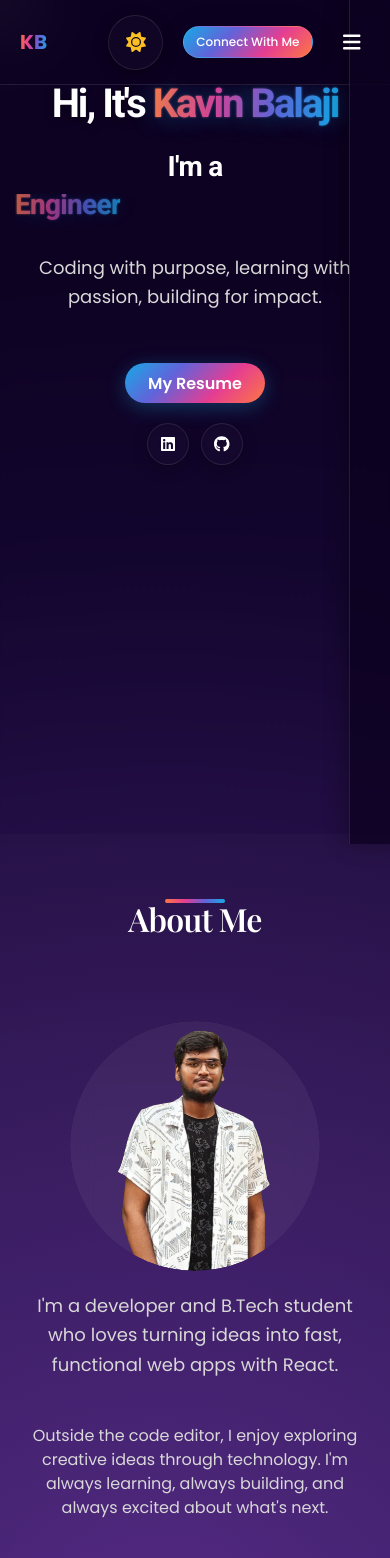
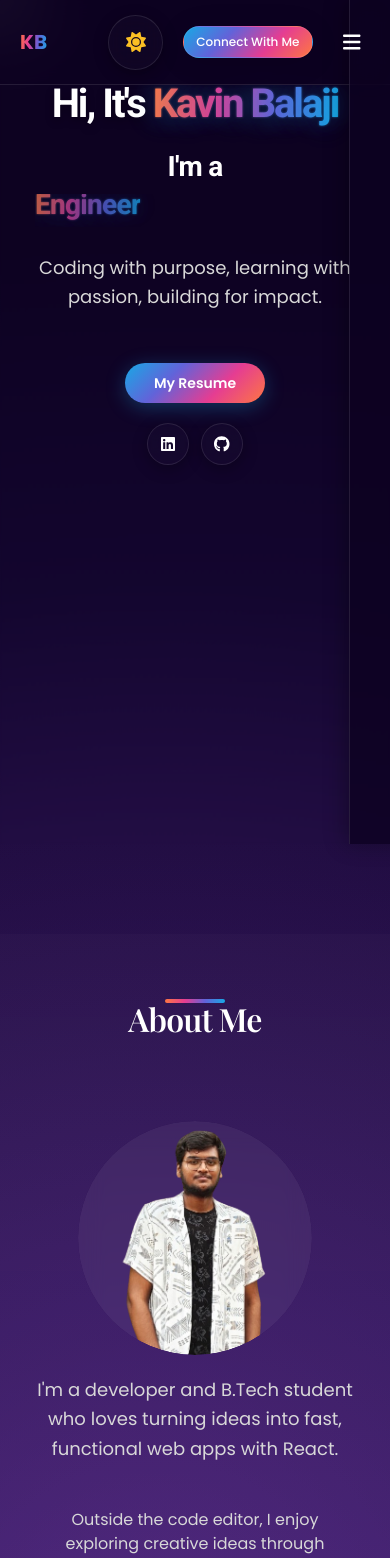
Before and after one commit to kavinbalaji2005/PortFolio, a React (Vite) app: page / in a window 390 px wide. Shown: the top 1558 px of the page. Built offline with nearby package versions, Linux system fonts and the light colour scheme; no server answers; the database is empty.

Commit message:
Fix Mobile Responsiveness Issues

```diff
--- a/src/Header.jsx
+++ b/src/Header.jsx
@@ -32,8 +32,35 @@ const Header = () => {
         setMobileMenuOpen(false);
     };
 
+    // Close mobile menu when clicking outside
+    useEffect(() => {
+        const handleClickOutside = (event) => {
+            if (mobileMenuOpen && !event.target.closest('.nav-bar') && !event.target.closest('.mobile-menu-toggle')) {
+                setMobileMenuOpen(false);
+            }
+        };
+
+        document.addEventListener('click', handleClickOutside);
+        return () => document.removeEventListener('click', handleClickOutside);
+    }, [mobileMenuOpen]);
+
+    // Prevent body scroll when mobile menu is open
+    useEffect(() => {
+        if (mobileMenuOpen) {
+            document.body.style.overflow = 'hidden';
+        } else {
+            document.body.style.overflow = 'unset';
+        }
+
+        return () => {
+            document.body.style.overflow = 'unset';
+        };
+    }, [mobileMenuOpen]);
     return(
         <div className={color ? "header header-bg": "header"}>
+            {/* Mobile menu overlay */}
+            <div className={`mobile-menu-overlay ${mobileMenuOpen ? 'active' : ''}`} onClick={closeMobileMenu}></div>
+
             <div className="header-brand">
                 <span className="logo">KB</span>
             </div>
--- a/src/index.css
+++ b/src/index.css
@@ -307,6 +307,19 @@ body, p, a, button, input, textarea {
 .text-caption {
   margin-bottom: var(--space-2);
 }
+.text-display,
+.text-heading-1,
+.text-heading-2,
+.text-heading-3,
+.text-heading-4 {
+    text-wrap: balance; /* Better text wrapping for headings */
+}
+
+.text-body,
+.text-body-large,
+.text-body-small {
+    text-wrap: pretty; /* Better text wrapping for body text */
+}
 
 /* Enhanced Responsive Typography */
 @media (max-width: 768px) {
@@ -336,6 +349,7 @@ body {
     background-size: cover;
     background-attachment: scroll;
     transition: background-color 0.5s ease, color 0.3s ease;
+    min-width: 320px; /* Prevent layout breaking on very small screens */
 }
 
 body::before {
@@ -1099,6 +1113,7 @@ body::before {
     min-height: 340px;
     margin: 0 8px;
     box-sizing: border-box;
+    overflow: hidden; /* Prevent content overflow */
 }
 
 .project-card:hover {
@@ -1153,6 +1168,9 @@ body::before {
     transition: all 0.3s ease;
     white-space: nowrap;
     box-shadow: 0 2px 6px var(--shadow-secondary);
+    word-break: keep-all; /* Prevent breaking of tech names */
+    overflow: hidden;
+    text-overflow: ellipsis;
 }
 
 .tech-tag:hover {
@@ -1243,6 +1261,8 @@ body::before {
     box-shadow: 0 4px 20px var(--shadow-primary);
     transition: all 0.3s ease;
     box-sizing: border-box;
+    -webkit-appearance: none; /* Remove iOS styling */
+    -moz-appearance: none; /* Remove Firefox styling */
 }
 
 .contact-right input {
@@ -1671,6 +1691,23 @@ body::before {
         margin: 0 3px;
         min-width: 250px;
     }
+}
+.mobile-menu-overlay {
+    position: fixed;
+    top: 0;
+    left: 0;
+    width: 100%;
+    height: 100%;
+    background: rgba(0, 0, 0, 0.5);
+    z-index: 999;
+    opacity: 0;
+    visibility: hidden;
+    transition: all 0.3s ease;
+}
+
+.mobile-menu-overlay.active {
+    opacity: 1;
+    visibility: visible;
 }
 
 /* Tablets */
@@ -1735,6 +1772,7 @@ body::before {
         padding: 8px 16px;
         min-width: auto;
         min-height: auto;
+        white-space: nowrap;
     }
 
     .home {
@@ -1743,6 +1781,7 @@ body::before {
         flex-direction: column;
         text-align: center;
         gap: 40px;
+        min-height: calc(100vh - 120px);
     }
 
     .home .home-content {
@@ -1751,11 +1790,14 @@ body::before {
 
     .word-switch {
         max-width: 100%;
+        height: auto;
+        min-height: 1.2em;
     }
 
     .resume-icon-container {
         justify-content: center;
         gap: 20px;
+        flex-wrap: wrap;
     }
 
     .resume-button-enhanced {
@@ -1786,6 +1828,10 @@ body::before {
         min-width: 100%;
     }
 
+    .photo-wrapper {
+        width: clamp(220px, 50vw, 320px);
+        height: clamp(220px, 50vw, 320px);
+    }
     .skills-section {
         margin: 50px 20px;
         padding: 30px 20px;
@@ -1795,6 +1841,10 @@ body::before {
         display: none !important;
     }
 
+    .skill-card {
+        min-width: 110px;
+        padding: 20px;
+    }
     .projects-section {
         margin: 50px 20px;
         padding: 30px 20px;
@@ -1809,7 +1859,7 @@ body::before {
         padding: 20px;
         min-height: auto;
         margin: 0 2px;
-        min-width: 280px;
+        min-width: 260px;
     }
 
     .contact {
@@ -1831,6 +1881,10 @@ body::before {
         padding: 20px;
     }
 
+    .contact-right input,
+    .contact-right textarea {
+        font-size: 16px; /* Prevents zoom on iOS */
+    }
     .footer-bottom {
         flex-direction: column;
         text-align: center;
@@ -1839,6 +1893,7 @@ body::before {
 
     .footer-bottom-right {
         justify-content: center;
+        flex-wrap: wrap;
     }
 }
 
@@ -1853,7 +1908,29 @@ body::before {
         min-height: auto;
         padding: 15px;
         margin: 0;
-        min-width: 200px;
+        min-width: 220px;
+    }
+
+    .home {
+        padding-top: 100px;
+        margin: 0px 18px;
+    }
+
+    .resume-icon-container {
+        flex-direction: column;
+        align-items: center;
+        gap: 15px;
+    }
+
+    .social-icons-enhanced {
+        gap: 15px;
+    }
+
+    .contact-detail {
+        font-size: 15px;
+        flex-direction: column;
+        align-items: flex-start;
+        gap: 8px;
     }
 }
 
@@ -1892,6 +1969,7 @@ body::before {
         margin: 0px 15px;
         padding-top: 80px;
         gap: 20px;
+        min-height: calc(100vh - 80px);
     }
 
     .resume-icon-container {
@@ -1904,6 +1982,7 @@ body::before {
         min-width: 140px;
         min-height: 40px;
         padding: 10px 20px;
+        font-size: 14px;
     }
 
     .social-icons-enhanced {
@@ -1925,6 +2004,10 @@ body::before {
         gap: 20px;
     }
 
+    .photo-wrapper {
+        width: clamp(200px, 60vw, 280px);
+        height: clamp(200px, 60vw, 280px);
+    }
     .skills-section {
         margin: 30px 15px;
         padding: 15px;
@@ -1932,6 +2015,7 @@ body::before {
 
     .skill-card {
         padding: 15px;
+        min-width: 100px;
     }
 
     .projects-section {
@@ -1947,7 +2031,8 @@ body::before {
         padding: 18px;
         min-height: auto;
         margin: 0 1px;
-        min-width: 260px;
+        min-width: 240px;
+        max-width: 100%;
     }
 
     .project-tech {
@@ -1976,16 +2061,20 @@ body::before {
     .contact-detail {
         font-size: 16px;
         gap: 12px;
+        flex-wrap: wrap;
     }
 
     .contact-right input,
     .contact-right textarea {
         padding: 15px;
+        font-size: 16px; /* Prevents zoom on iOS */
     }
 
     .contact-submit {
         padding: 12px 30px;
         font-size: 16px;
+        width: 100%;
+        max-width: 200px;
     }
 }
 
@@ -2022,12 +2111,54 @@ body::before {
     .project-card {
         padding: 15px;
         margin: 0;
-        min-width: 240px;
-    }
-
+        min-width: 200px;
+        max-width: 100%;
+    }
+
+    .photo-wrapper {
+        width: clamp(180px, 70vw, 220px);
+        height: clamp(180px, 70vw, 220px);
+    }
+
+    .resume-button-enhanced {
+        min-width: 120px;
+        font-size: 12px;
+        padding: 8px 16px;
+    }
+
+    .social-link {
+        width: 35px;
+        height: 35px;
+        font-size: 14px;
+    }
     .contact-left,
     .contact-right {
         padding: 12px;
+    }
+}
+.navigation-list a:focus,
+.connect:focus,
+.resume-button-enhanced:focus,
+.social-link:focus,
+.github-link:focus,
+.contact-submit:focus,
+.theme-toggle:focus {
+    outline: 2px solid var(--text-accent);
+    outline-offset: 2px;
+}
+@supports (padding: max(0px)) {
+    .header {
+        padding-left: max(20px, env(safe-area-inset-left));
+        padding-right: max(20px, env(safe-area-inset-right));
+    }
+
+    .home,
+    .aboutme,
+    .skills-section,
+    .projects-section,
+    .contact {
+        padding-left: max(20px, env(safe-area-inset-left));
+        padding-right: max(20px, env(safe-area-inset-right));
     }
 }
 
```
